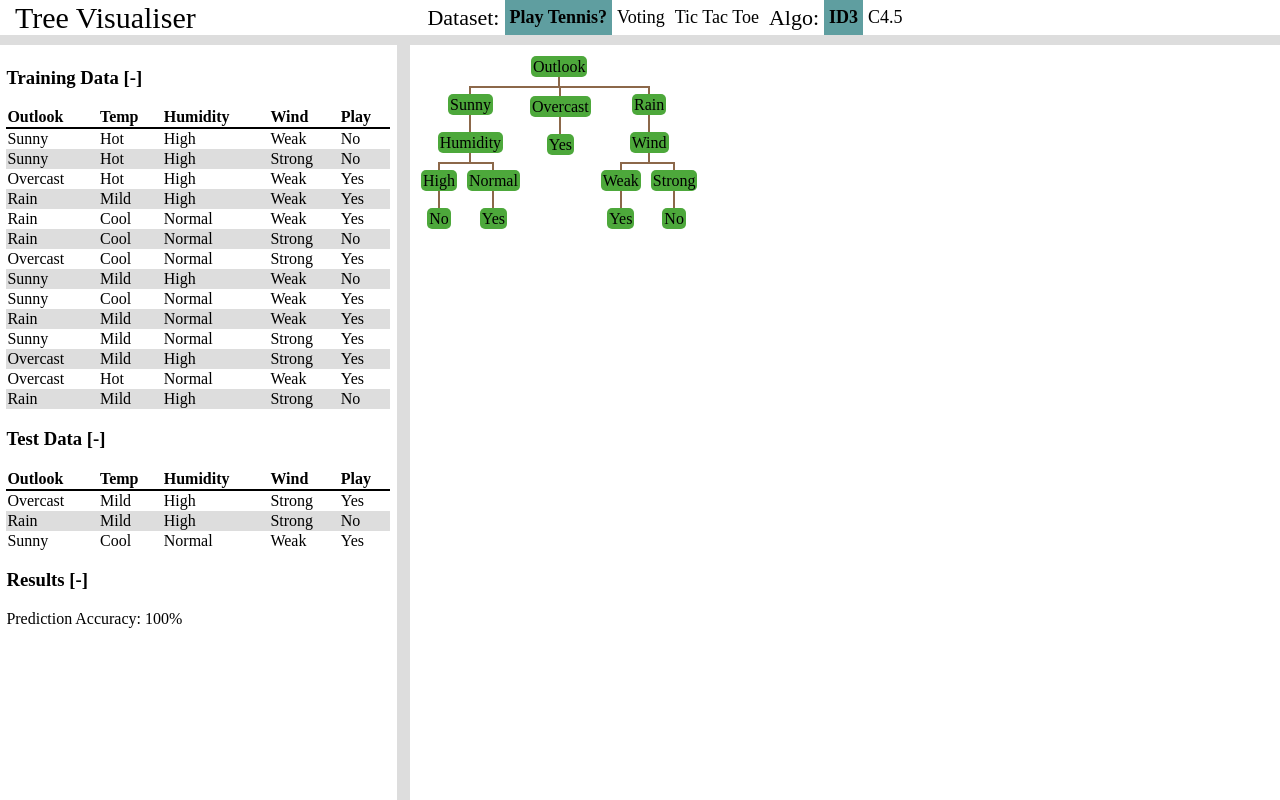
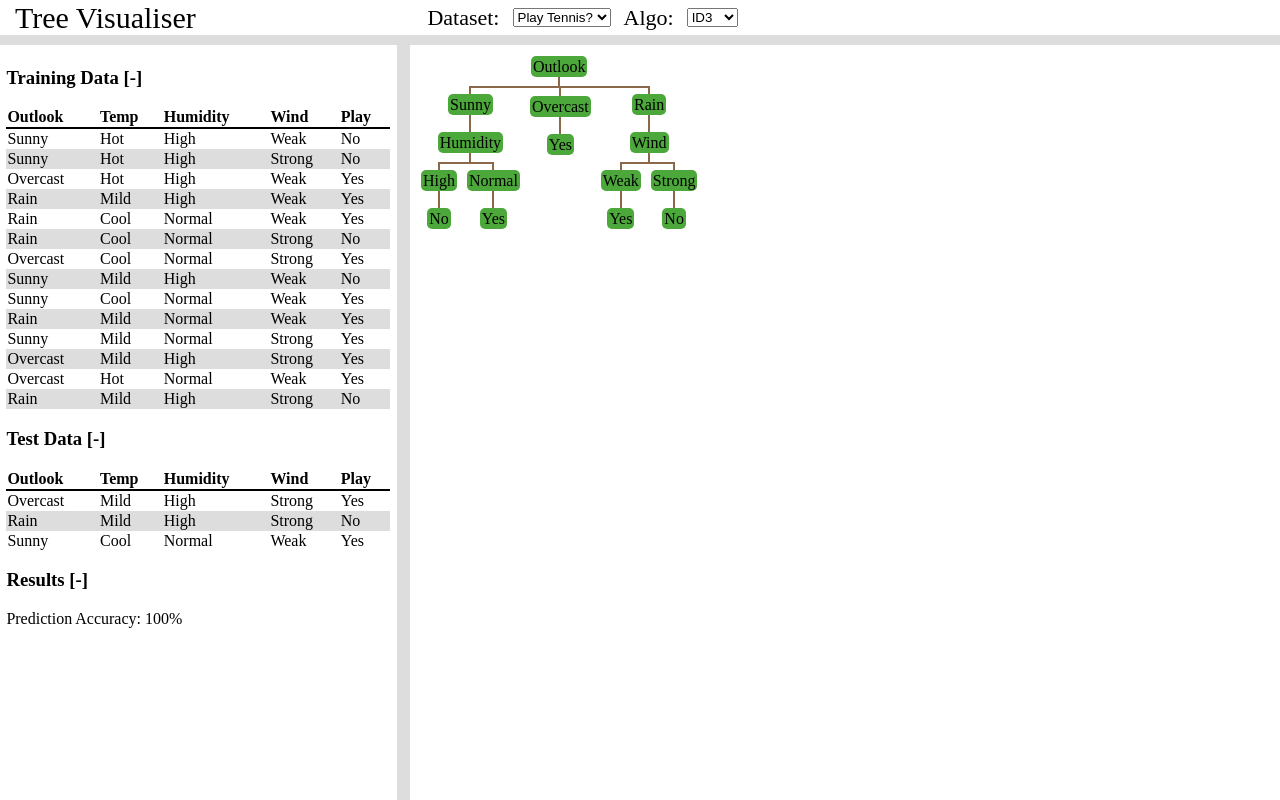
Before and after one commit to chr15stevens/treevisualiser, an Angular app: page / in a window 1280 px wide. Built offline with nearby package versions, Linux system fonts and the light colour scheme.

Commit message:
Selects at the top instead of tabs. Bug fixed.

```diff
--- a/src/app/app.component.css
+++ b/src/app/app.component.css
@@ -56,16 +56,7 @@ h2 {
     right: 0;
 }
 
-.dataset {
+.head-select {
+    margin: 8px;
     float:left;
-    cursor: pointer;
-    padding: 0 5px
 }
-
-.dataset.selected {
-    background-color: cadetblue;
-}
-
-.dataset.selected h2 {
-    font-weight: bold;
-}
--- a/src/app/app.component.html
+++ b/src/app/app.component.html
@@ -7,15 +7,13 @@
         </div>
         <div class="datasets-container">
             <div class="dataset-title"> Dataset: </div>
-            <div *ngFor="let dataset of datasets" (click)="selectDataset(dataset)" class="dataset"
-                [ngClass]="{'selected': selectedDataset === dataset}">
-                <h2>{{dataset.title}}</h2>
-            </div>
+            <select class="head-select" [(ngModel)]="selectedDataset">
+                <option *ngFor="let dataset of datasets" [ngValue]="dataset">{{dataset.title}}</option>
+            </select>
             <div class="algorithm-title"> Algo: </div>
-            <div *ngFor="let algorithmName of algorithmNames" (click)="selectAlgorithm(algorithmName)" class="dataset"
-                [ngClass]="{'selected': selectedAlgorithmName === algorithmName}">
-                <h2>{{algorithmName}}</h2>
-            </div>
+            <select class="head-select" [(ngModel)]="selectedAlgorithmName">
+                <option *ngFor="let algoName of algorithmNames" [ngValue]="algoName">{{algoName}}</option>
+            </select>
         </div>
     </div>
     <div class="clear:both;"></div>
--- a/src/app/app.component.ts
+++ b/src/app/app.component.ts
@@ -17,12 +17,4 @@ export class AppComponent {
         this.selectedDataset = this.datasets[0];
         this.selectedAlgorithmName = 'ID3';
     }
-
-    selectDataset = (dataset: Data) => {
-        this.selectedDataset = dataset;
-    }
-
-    selectAlgorithm = (algorithmName: string) => {
-        this.selectedAlgorithmName = algorithmName;
-    }
 }
--- a/src/app/data/data.component.ts
+++ b/src/app/data/data.component.ts
@@ -44,10 +44,8 @@ export class DataComponent implements OnInit {
         this.selected = datum;
         if (this.onRowClick) {
             let testPrediction = this.testPredictions[index];
-            if (!testPrediction.wasPredicted) {
-                testPrediction.wasCorrect = this.onRowClick(datum)[0] === datum[this.data.targetProperty];
-                testPrediction.wasPredicted = true;
-            }
+            testPrediction.wasCorrect = this.onRowClick(datum)[0] === datum[this.data.targetProperty];
+            testPrediction.wasPredicted = true;
         }
     }
 }
```
Also changed, not shown: 3 other files (tests, documents, lock files or other folders).
